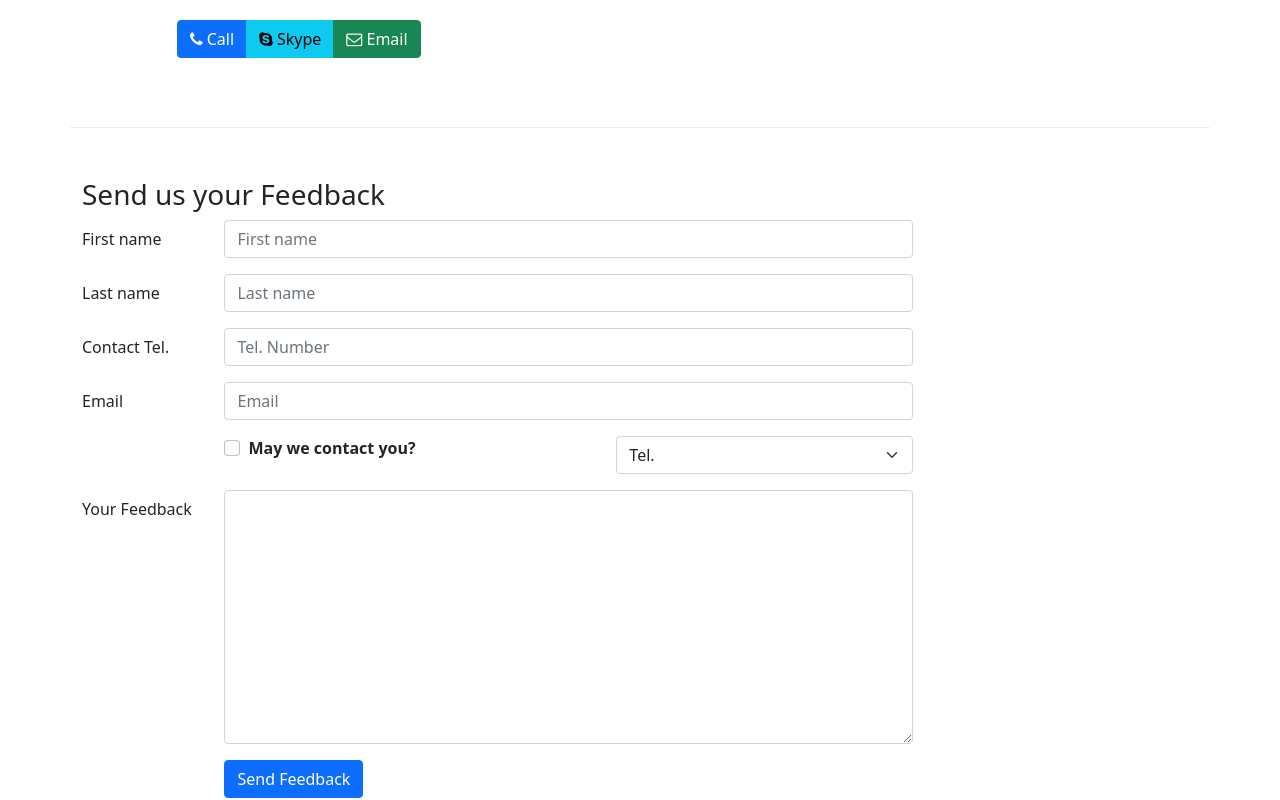
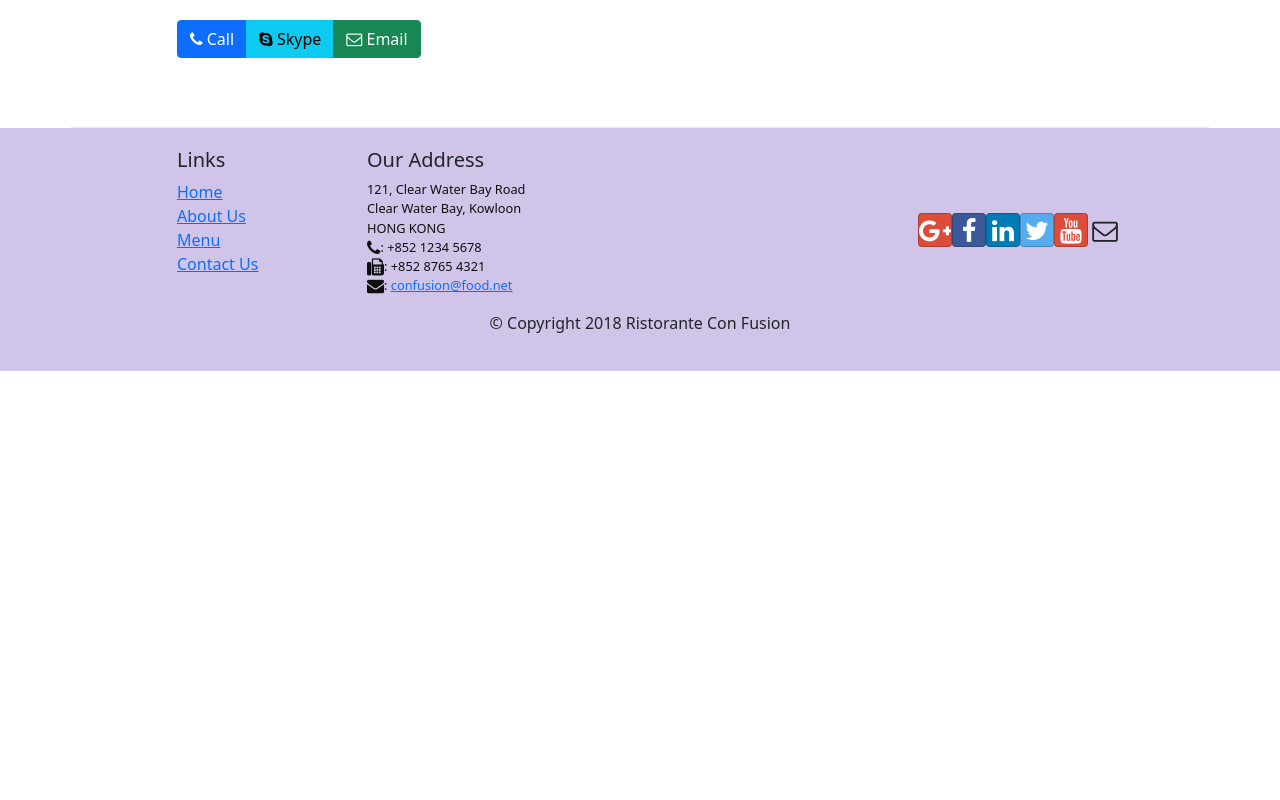
Before and after one commit to vlad1m1r0v/react-course-week-2, a React (Create React App) app: page /contactus in a window 1280 px wide. Shown: the part 720-1520 px from the top of the page. After the commit the page ends 1091 px from the top, so only its background shows below. Built offline with nearby package versions, Linux system fonts and the light colour scheme.

Commit message:
revert last commit

```diff
--- a/src/components/Contact.js
+++ b/src/components/Contact.js
@@ -1,37 +1,7 @@
-import {
-  Breadcrumb,
-  BreadcrumbItem,
-  Button,
-  Form,
-  Col,
-  Row,
-} from "react-bootstrap";
+import { Breadcrumb, BreadcrumbItem } from "react-bootstrap";
 import { Link } from "react-router-dom";
-import { useState } from "react";
 
 export default function Contact() {
-  const [state, setState] = useState({
-    firstname: "",
-    lastname: "",
-    telnum: "",
-    email: "",
-    agree: false,
-    contactType: "Tel.",
-    message: "",
-  });
-
-  function handleInputChange(event) {
-    const target = event.target;
-    const value = target.type === "checkbox" ? target.checked : target.value;
-    const name = target.name;
-    setState({ ...state, [name]: value });
-  }
-
-  function handleSubmit(event) {
-    console.log("Current State is: " + JSON.stringify(state));
-    alert("Current State is: " + JSON.stringify(state));
-    event.preventDefault();
-  }
   return (
     <div className="container">
       <div className="row">
@@ -92,110 +62,6 @@ export default function Contact() {
           </div>
         </div>
       </div>
-      {/*form*/}
-      <div className="row row-content">
-        <div className="col-12">
-          <h3>Send us your Feedback</h3>
-        </div>
-        <div className="col-12 col-md-9">
-          <Form onSubmit={handleSubmit}>
-            <Form.Group as={Row} className="mb-3" controlId="formFirstName">
-              <Form.Label column sm={2}>
-                First name
-              </Form.Label>
-              <Col sm={10}>
-                <Form.Control
-                  type="text"
-                  placeholder="First name"
-                  name="firstname"
-                  onChange={handleInputChange}
-                />
-              </Col>
-            </Form.Group>
-            <Form.Group as={Row} className="mb-3" controlId="formLastName">
-              <Form.Label column sm={2}>
-                Last name
-              </Form.Label>
-              <Col sm={10}>
-                <Form.Control
-                  type="text"
-                  placeholder="Last name"
-                  name="lastname"
-                  onChange={handleInputChange}
-                />
-              </Col>
-            </Form.Group>
-            <Form.Group as={Row} className="mb-3" controlId="formLastName">
-              <Form.Label column sm={2}>
-                Contact Tel.
-              </Form.Label>
-              <Col sm={10}>
-                <Form.Control
-                  type="tel"
-                  placeholder="Tel. Number"
-                  name="telnum"
-                  onChange={handleInputChange}
-                />
-              </Col>
-            </Form.Group>
-            <Form.Group as={Row} className="mb-3" controlId="formEmail">
-              <Form.Label column sm={2}>
-                Email
-              </Form.Label>
-              <Col sm={10}>
-                <Form.Control
-                  type="email"
-                  placeholder="Email"
-                  name="email"
-                  onChange={handleInputChange}
-                />
-              </Col>
-            </Form.Group>
-            <Form.Group as={Row} className="mb-3" controlId="formCheckBox">
-              <Col md={{ size: 6, offset: 2 }}>
-                <Form.Check
-                  type="checkbox"
-                  id={`default-checkbox`}
-                  label={<strong>May we contact you?</strong>}
-                  name="agree"
-                  onChange={handleInputChange}
-                />
-              </Col>
-              <Col md={{ size: 2, offset: 1 }}>
-                <Form.Select
-                  aria-label="Default select example"
-                  name="contactType"
-                  onChange={handleInputChange}
-                >
-                  <option>Tel.</option>
-                  <option>Email</option>
-                </Form.Select>
-              </Col>
-            </Form.Group>
-            <Form.Group as={Row} className="mb-3" controlId="formMessage">
-              <Form.Label column sm={2}>
-                Your Feedback
-              </Form.Label>
-              <Col sm={10}>
-                <Form.Control
-                  as="textarea"
-                  rows={10}
-                  name="message"
-                  onChange={handleInputChange}
-                />
-              </Col>
-            </Form.Group>
-
-            <Form.Group as={Row}>
-              <Col md={{ size: 10, offset: 2 }}>
-                <Button type="submit" color="primary">
-                  Send Feedback
-                </Button>
-              </Col>
-            </Form.Group>
-          </Form>
-        </div>
-      </div>
     </div>
   );
 }
```
